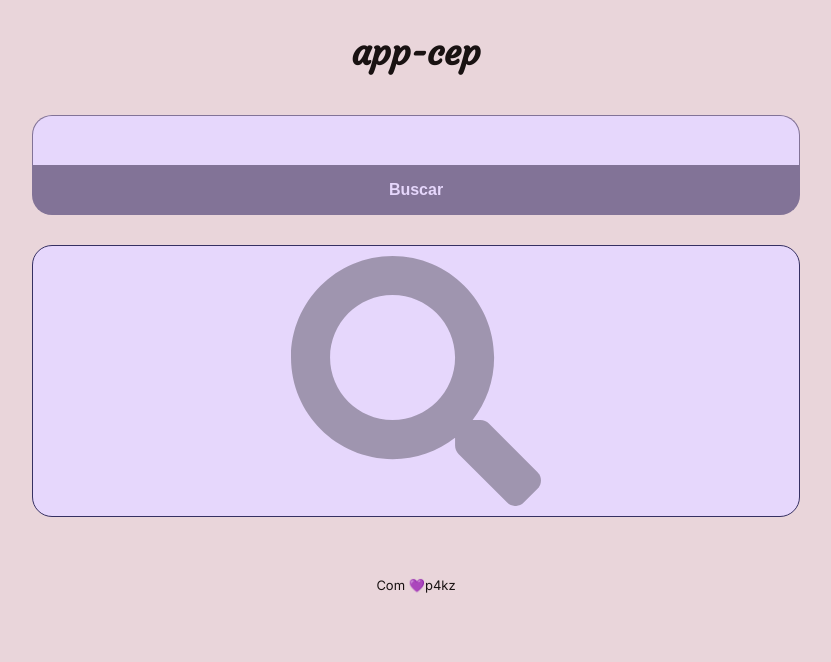
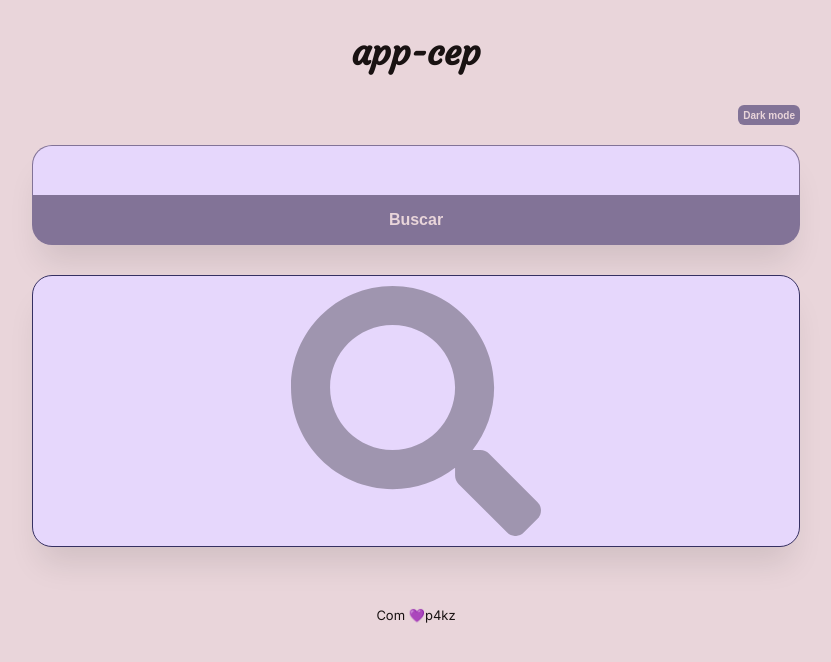
Before and after one commit to p4kz/app-cep, a website: page index.html in a window 1280 px wide. Shown: the whole page, without its empty margins (224-1055 px from the left). Drawn offline with Linux system fonts and the light colour scheme.

Commit message:
crate dark mode

```diff
--- a/index.html
+++ b/index.html
@@ -14,7 +14,10 @@
   <body>
     <main id="main">
       <div id="box">
-        <h1>app-cep</h1>
+        <header>
+          <h1>app-cep</h1>
+          <button onClick='toggleMode()' id='darkmode-button' class="mode-button">Dark mode</button>
+        </header>
         <div id="search">
           <input type="text" class="text-user">
           <button onclick="getCep()" class="btn-search">Buscar</button>
@@ -57,6 +60,7 @@
     <footer>
       <p>Com 💜</p><a href="https://github.com/p4kz" target="_blank">p4kz</a>
     </footer>
+    <script src="./src/js/dark.js"></script>
     <script src="./src/js/main.js"></script>
   </body>
 </html>
--- a/src/css/global.css
+++ b/src/css/global.css
@@ -5,16 +5,6 @@
 }
 
 html, body {
-  --bg: #E9D5DA;
-
-  --primary: #82739738;
-  --secundary: #e6d7fc;
-
-  --bg-button: #827397;
-  --border: #363062;
-  --font: #191212;
-
-
   width: 100vw;
   height: 100vh;
   font-size: 62.5%;
@@ -24,8 +14,39 @@ html, body {
   background: var(--bg);
 }
 
+body.light {
+  --bg: #E9D5DA;
+
+  --primary: #82739738;
+  --secundary: #e6d7fc;
+
+  --bg-button: #827397;
+  --border: #363062;
+  --font: #191212;
+}
+
+body.dark {
+  --bg: #121214;
+
+  --primary: rgba(17, 17, 17, 0.247);
+  --secundary: #1213;
+
+  --bg-button: #04d361;
+  --border: #04d361;
+  --font: #e5e5e5;
+}
+
+header {
+  display: flex;
+  flex-direction: column;
+  justify-content: center;
+  align-items: center;
+  position: relative;
+  margin: 3rem 0 2rem 0;
+}
+
 h1 {
-  margin: 3rem 0 4rem 0;
+  margin-bottom: 5rem;
   font-family: 'Courgette', cursive;
   font-size: 3.6rem;
   text-align: center;
@@ -37,11 +58,12 @@ button {
   font-weight: 700;
   cursor: pointer;
   background: var(--bg-button);
-  color: var(--secundary);
+  color: var(--bg);
+  transition: .5s;
 }
 
 button:hover {
-  filter: brightness(1.1)
+  filter: brightness(1.08)
 }
 
 input {
@@ -67,8 +89,10 @@ footer {
 footer a {
   color: var(--font);
   text-decoration: none;
+  transition: .5s;
 }
 
 footer a:hover{
-  color: #260;
+  color: #04d361;
+  text-decoration: underline;
 }
--- a/src/css/styles.css
+++ b/src/css/styles.css
@@ -10,8 +10,23 @@
   min-width: 270px;
 }
 
+#darkmode-button {
+  display: flex;
+  align-items: center;
+  padding: 0.5rem;
+  border: none;
+  font-size: 1rem;
+  border-radius: .6rem;
+  height: 2rem;
+  position: absolute;
+  right: 0;
+  bottom: 0;
+}
+
 #search {
   width: 100%;
+  box-shadow: 0px 24px 32px -8px rgba(0, 0, 0, 0.1);
+  border-radius: 2rem;
 }
 
 .text-user {
@@ -95,12 +110,13 @@
   padding: 1rem 2rem 1rem 2rem;
   min-height: 20rem;
   border-radius: 2rem;
+  box-shadow: 0px 24px 32px -8px rgba(0, 0, 0, 0.1);
   border: 1px solid var(--border);
   font-size: 1.2rem;
   background: var(--secundary);
 }
 
-.result img{
+.result img {
   opacity: .3;
   width: 25rem;
 }
--- /dev/null
+++ b/src/js/dark.js
@@ -0,0 +1,29 @@
+window.onload = function() {
+  setMode()
+}
+
+function setMode() {
+  let mode = localStorage.getItem('mode')
+  if(!mode) mode = 'light'
+  document.body.classList.add(mode)
+}
+
+function toggleMode() {
+  let element = document.body
+  let btn = document.getElementById('darkmode-button')
+  let mode = localStorage.getItem('mode')
+
+  if(!mode) mode = 'dark'
+
+  if(mode == 'dark') {
+    localStorage.setItem('mode', 'light')
+    element.classList.remove('dark')
+    element.classList.add('light')
+    btn.innerHTML = 'Dark mode'
+  } else {
+    localStorage.setItem('mode', 'dark')
+    element.classList.remove('light')
+    element.classList.add('dark')
+    btn.innerHTML = 'Light mode'
+  }
+}
```
